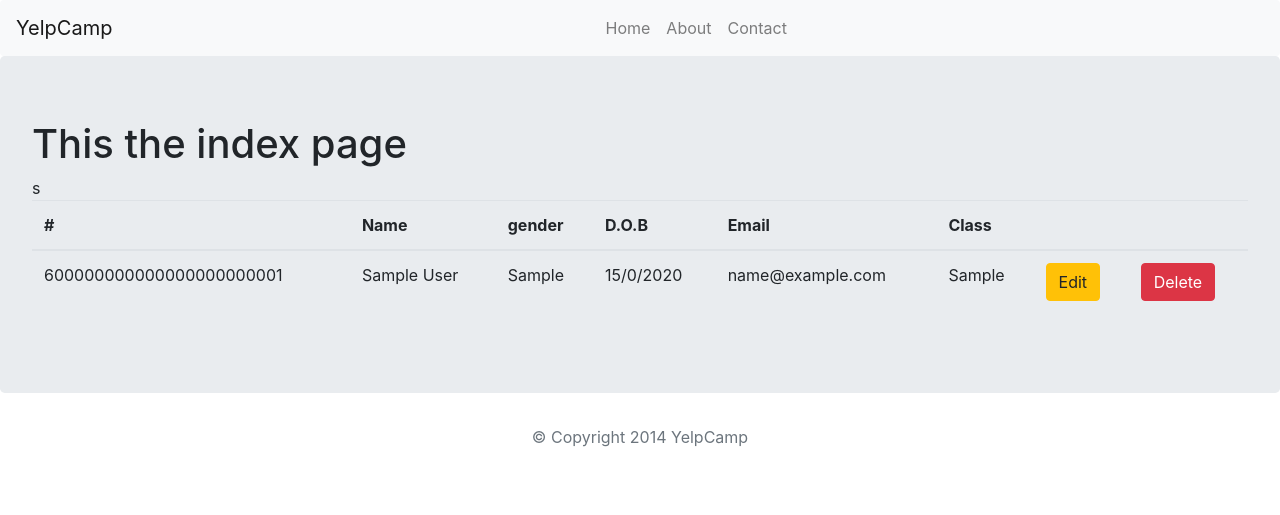
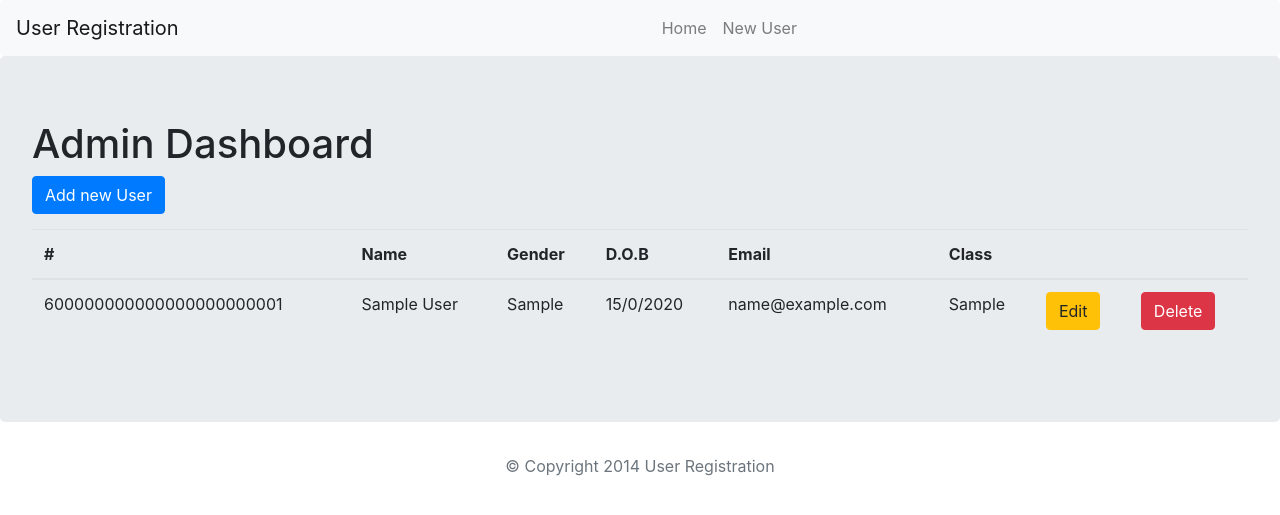
Before and after one commit to afmire877/User-Registration-app, a Node server app: page / in a window 1280 px wide. Shown: the top 515 px of the page. Run offline with Node 20, Linux system fonts and the light colour scheme; tables that the repository leaves empty hold one stand-in row (values such as "Sample post"); some libraries are stand-ins or nearby versions.

Commit message:
Added a Button , and added a link to it

```diff
--- a/app.js
+++ b/app.js
@@ -107,4 +107,4 @@ app.delete("/:id", function(req , res) {
 })
 
 app.listen(8080);
-console.log("The server has been started");
+console.log("The server has been started at 8080");
--- a/views/pages/index.ejs
+++ b/views/pages/index.ejs
@@ -9,14 +9,15 @@
 		<% include ../partials/header %>
 	</header>
 	<div class="jumbotron">
-		<h1>This the index page</h1>
+		<h1>Admin Dashboard</h1>
+		<a href="/new" style="margin-bottom: 15px;" class="btn btn-primary"> Add new User</a>
 
 		<table class="table">
 			<thead>
 				<tr>
 					<th>#</th>
 					<th>Name</th>
-					<th>gender</th>
+					<th>Gender</th>
 					<th>D.O.B</th>
 					<th>Email</th>
 					<th>Class</th>
@@ -40,7 +41,6 @@
 						<td><%= user.class %></td>
 						<td><a href="/<%= user._id %>/edit" class="btn btn-warning ">Edit</td>
 						<td><a href="#" class="btn btn-danger">Delete</a></td>
-s
 					</tr>
 				<% }) %>
 
--- a/views/partials/footer.ejs
+++ b/views/partials/footer.ejs
@@ -1,3 +1,3 @@
 
 <!-- views/partials/footer.ejs -->
-<p class="text-center text-muted">© Copyright 2014 YelpCamp</p>
+<p class="text-center text-muted">© Copyright 2014 User Registration</p>
--- a/views/partials/header.ejs
+++ b/views/partials/header.ejs
@@ -2,18 +2,16 @@
         <button class="navbar-toggler" type="button" data-toggle="collapse" data-target="#navbarsExample10" aria-controls="navbarsExample10" aria-expanded="false" aria-label="Toggle navigation">
           <span class="navbar-toggler-icon"></span>
         </button>
-        <a class="navbar-brand " href="#">YelpCamp</a>
+        <a class="navbar-brand " href="#">User Registration</a>
         <div class="collapse navbar-collapse justify-content-md-center" id="navbarsExample10">
           <ul class="navbar-nav">
             <li class="nav-item">
               <a class="nav-link" href="/">Home</a>
             </li>
             <li class="nav-item">
-              <a class="nav-link " href="/about">About</a>
+              <a class="nav-link " href="/new">New User</a>
             </li>
-            <li class="nav-item">
-              <a class="nav-link " href="#">Contact</a>
-            </li>
+
           </ul>
         </div>
       </nav>
```
